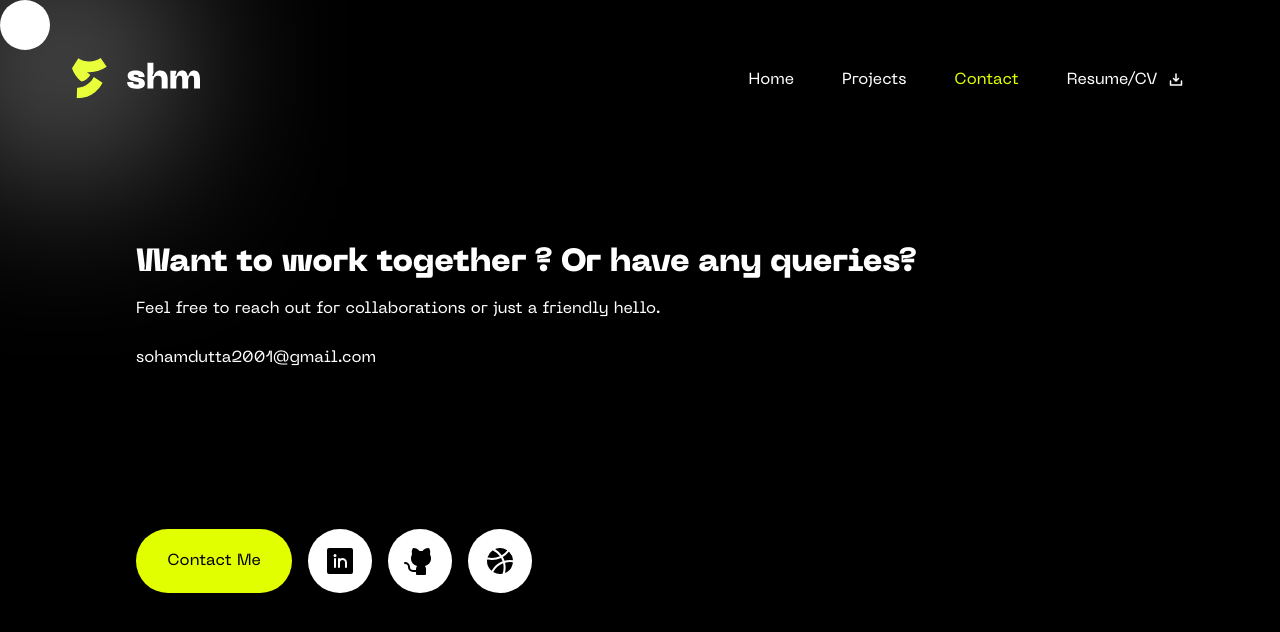
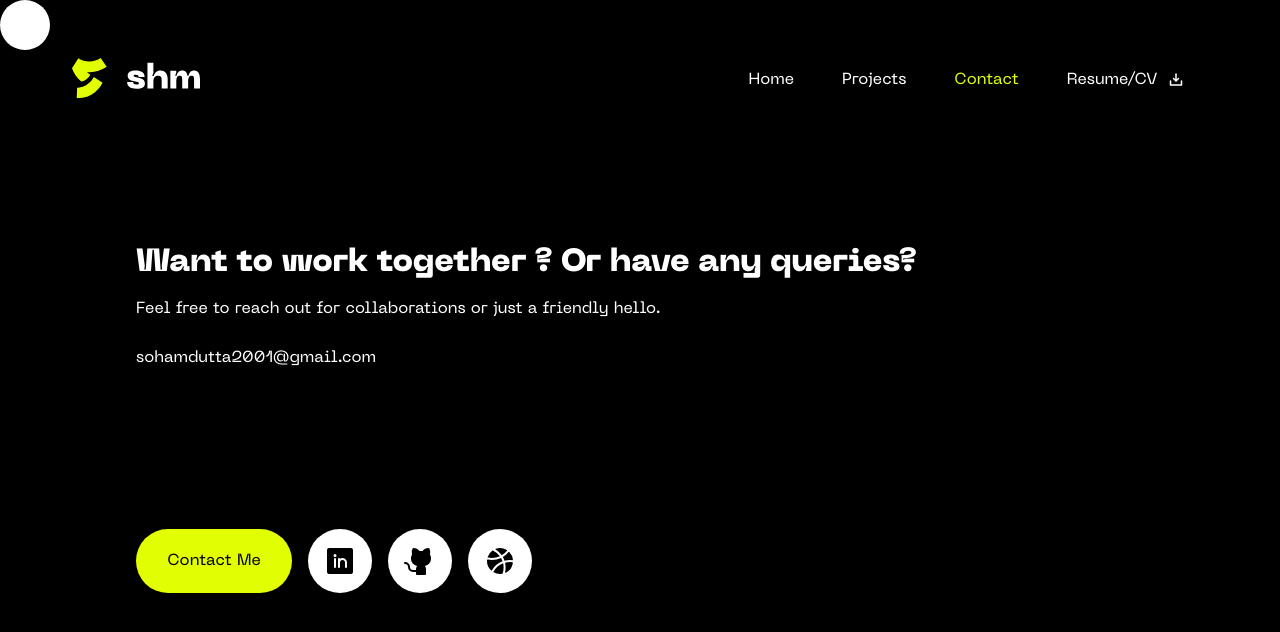
Before and after one commit to shm-dsgn/portfolio, a React (Create React App) app: page /contact in a window 1280 px wide. Shown: the top 632 px of the page. Built offline with nearby package versions, Linux system fonts and the light colour scheme.

Commit message:
removed blur

```diff
--- a/src/App.css
+++ b/src/App.css
@@ -2,19 +2,7 @@
   padding: 32px 5%;
 }
 
-.w-blur {
-  position: absolute;
-  top: 0;
-  left: 0;
-  background-color: #ffffff;
-  width: 128px;
-  height: 128px;
-  filter: blur(100px);
-  z-index: 9999999999;
-}
-
 .cursor {
-  z-index: 9999999;
   background-color: white;
   width: 50px;
   height: 50px;
--- a/src/App.js
+++ b/src/App.js
@@ -21,10 +21,13 @@ function handleMouseMove(e) {
   });
 }
 
+window.onload = function() {
+  console.log("loaded")  //example function call.
+}
+
 function App() {
   return (
     <div className="App" onMouseMove={(e) => handleMouseMove(e)}>
-      <div className="w-blur"></div>
       <div className="cursor"></div>
       <Navbar />
       <ScrollToTop>
--- a/src/components/Home/Home.js
+++ b/src/components/Home/Home.js
@@ -37,6 +37,9 @@ function Home() {
           With a strong passion for creating visually appealing and
           user-friendly digital experiences, I specialize in HTML, CSS,
           JavaScript, and frontend frameworks like ReactJS. <br />
+          <br />
+          I am also interested towards AI, Machine learning and Deep Learning.
+          <br />
           <br />I thrive on finding innovative solutions and bringing ideas to
           life. <br />
           <br />
```
Also changed, not shown: src/components/Home/Experience/ExpDetails.js (added, +18 -0 lines), src/components/Home/Experience/Experience.js (+13 -5 lines).
